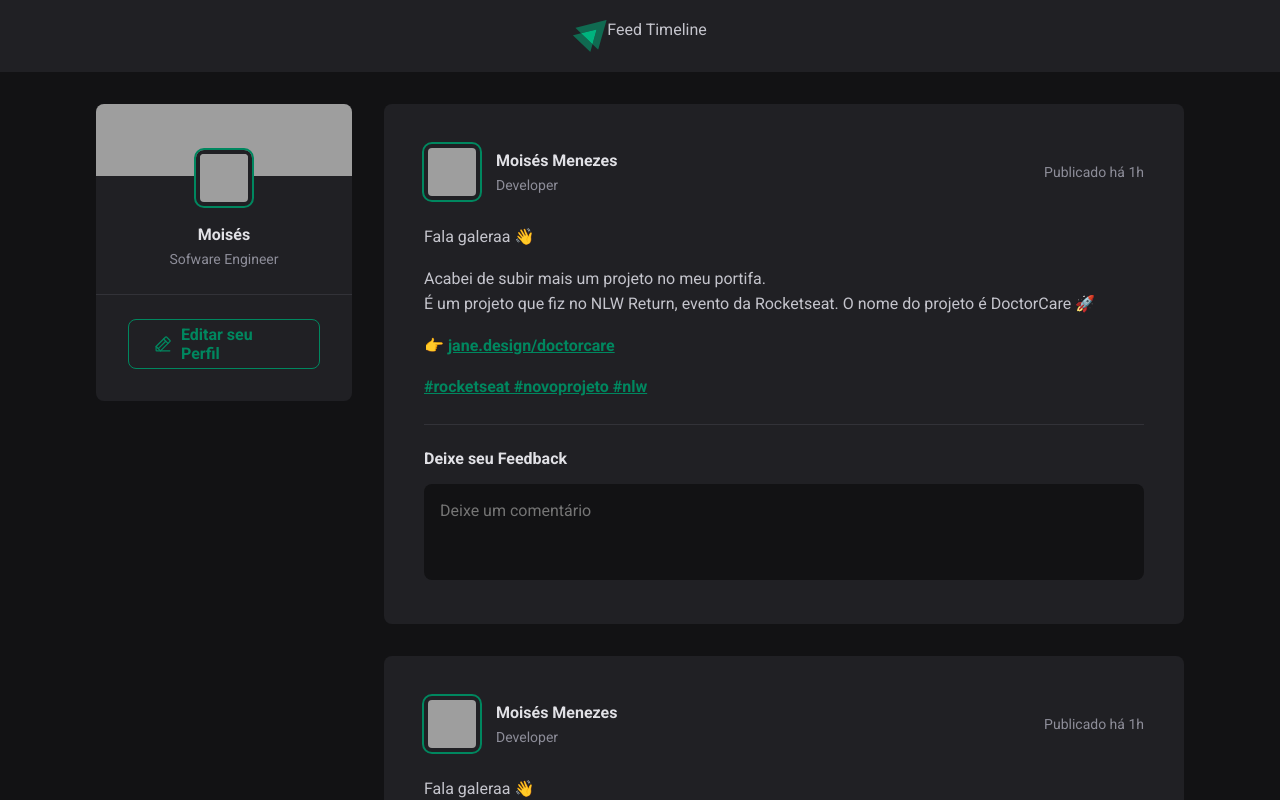
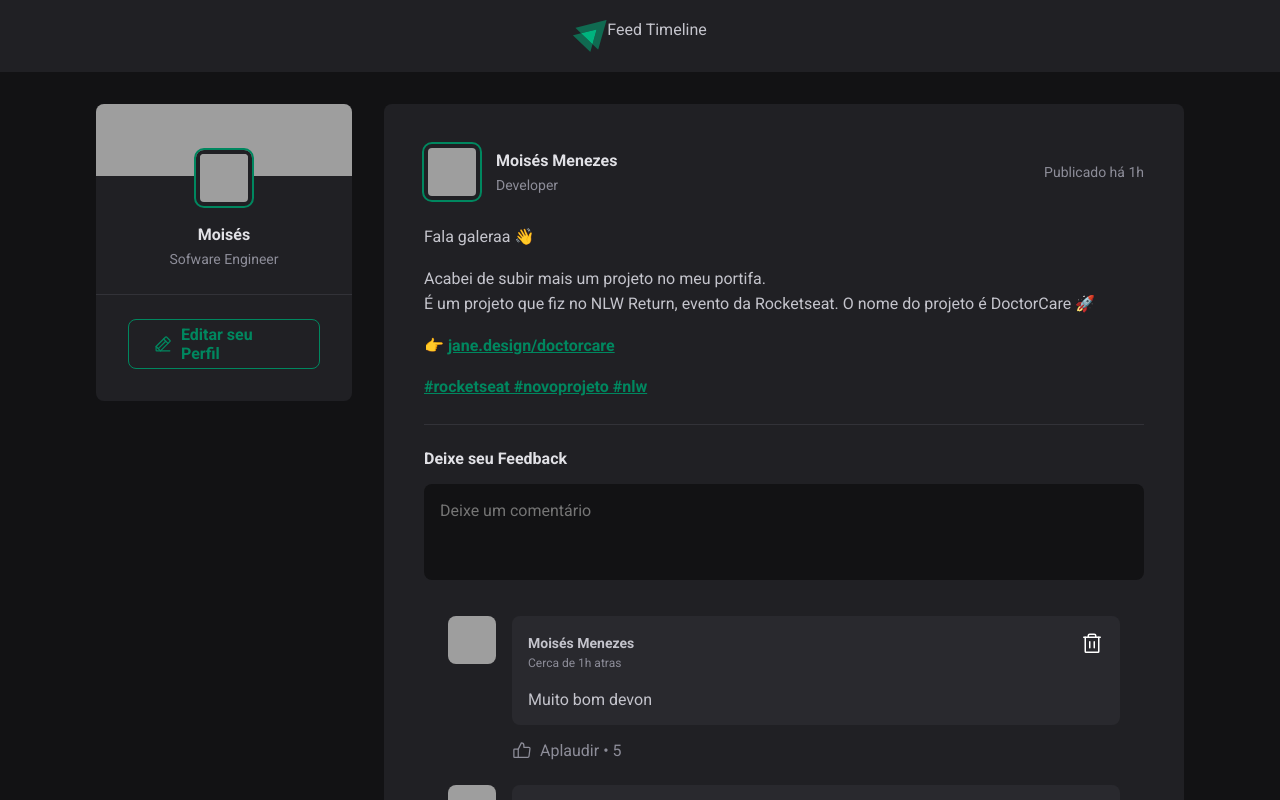
Before and after one commit to mgmenezes/React-Vite, a React (Vite) app: page / in a window 1280 px wide. Shown: the top 800 px of the page. Built offline with nearby package versions, Linux system fonts and the light colour scheme; grey boxes are pictures that could not be loaded.

Commit message:
Creating and styling a comment box

```diff
--- /dev/null
+++ b/src/components/Comment.jsx
@@ -0,0 +1,32 @@
+import { ThumbsUp, Trash } from "phosphor-react";
+import styles from "./Comment.module.css";
+export function Comment() {
+  return (
+    <div className={styles.comment}>
+      <img className={styles.avatar} src="https://github.com/mgmenezes.png" />
+      <div className={styles.commentBox}>
+        <div className={styles.commentContent}>
+          <header>
+            <div className={styles.authorAndTime}>
+              <strong>Moisés Menezes</strong>
+              <time title="12 de maio as 8:03" dateTime="2023-12-19 8:00:00">
+                Cerca de 1h atras
+              </time>
+            </div>
+            <button title="Deletar comentario">
+              <Trash size={24} />
+            </button>
+          </header>
+          <p>Muito bom devon</p>
+        </div>
+        <footer>
+          <button>
+            <ThumbsUp size={20} />
+            Aplaudir
+            <span>5</span>
+          </button>
+        </footer>
+      </div>
+    </div>
+  );
+}
--- /dev/null
+++ b/src/components/Comment.module.css
@@ -0,0 +1,84 @@
+.comment {
+  margin: 1.5rem;
+  display: flex;
+  gap: 1rem;
+}
+
+.comment > img {
+    box-sizing: initial;
+    width: 3rem;
+    height: 3rem;
+    border-radius: 8px;
+}
+
+.commentContent {
+  	background-color: var(--gray-700);
+    border-radius: 8px;
+    padding: 1rem;
+}
+
+.commentContent header{
+  display: flex;
+  align-items: flex-start;
+  justify-content: space-between;
+}
+
+.commentContent header button {
+  background: transparent;
+  color: var(--white);
+  border: none;
+  cursor: pointer;
+  line-height: 0;
+  border-radius: 4px;
+}
+
+.commentContent header button:hover {
+  color: var(--red-500);
+}
+
+.commentBox{
+  flex: 1;
+}
+
+.authorAndTime strong{
+  display: block;
+  font-size: 0.875rem;
+  line-height: 1.6;
+}
+.authorAndTime time {
+  display: block;
+  font-size: 0.75rem;
+  line-height: 1.6;
+  color: var(--gray-400);
+}
+
+.commentContent p {
+  margin-top: 1rem;
+  color: var(--gray-300);
+}
+
+.commentBox footer{
+  margin-top: 1rem;
+}
+
+.commentBox footer button {
+  display: flex;
+  background: transparent;
+  color: var(--gray-400);
+  cursor: pointer;
+  border: none;
+  margin-top: 1rem;
+}
+
+.commentBox footer button:hover{
+  color: var(--green-300);
+}
+
+.commentBox footer button svg{
+  margin-right: 0.5rem;
+}
+
+.commentBox footer button span::before {
+  content: "\2022";
+  padding: 0 0.25rem;
+}
--- a/src/components/Post.jsx
+++ b/src/components/Post.jsx
@@ -1,3 +1,4 @@
+import { Comment } from "./Comment";
 import styles from "./Post.module.css";
 
 export function Post() {
@@ -40,6 +41,10 @@ export function Post() {
           <button type="submit">Publicar</button>
         </footer>
       </form>
+      <div className={styles.commentList}>
+        <Comment />
+        <Comment />
+      </div>
     </article>
   );
 }
--- a/src/components/Post.module.css
+++ b/src/components/Post.module.css
@@ -115,3 +115,7 @@ gap: 1rem;
 .commentForm button[type="submit"]:hover {
   background-color: var(--green-300);
 }
+
+.commentList{
+  margin-top: 2rem;
+}
--- a/src/global.css
+++ b/src/global.css
@@ -10,6 +10,8 @@
 
   --green-300: #00B37E;
   --green-500: #00875f;
+
+  --red-500: #f75a68
 }
 
 :focus {
```
